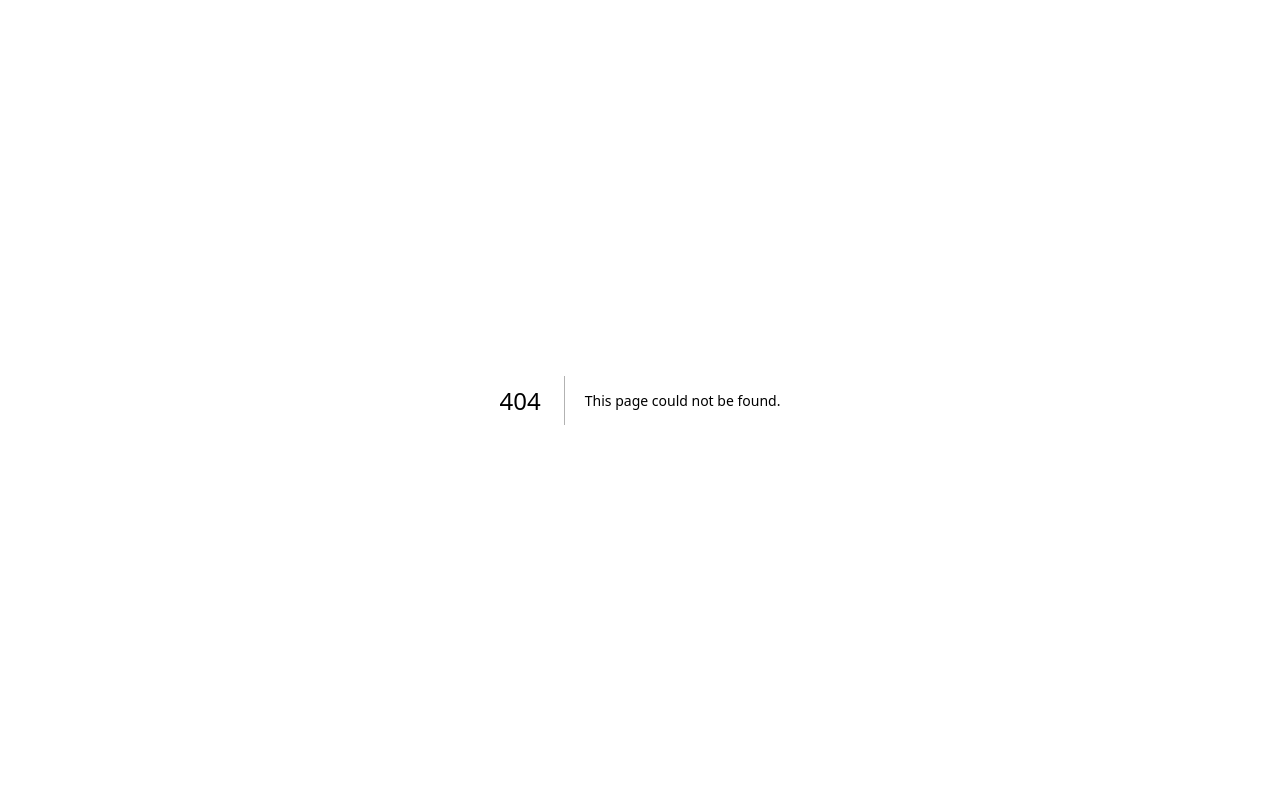
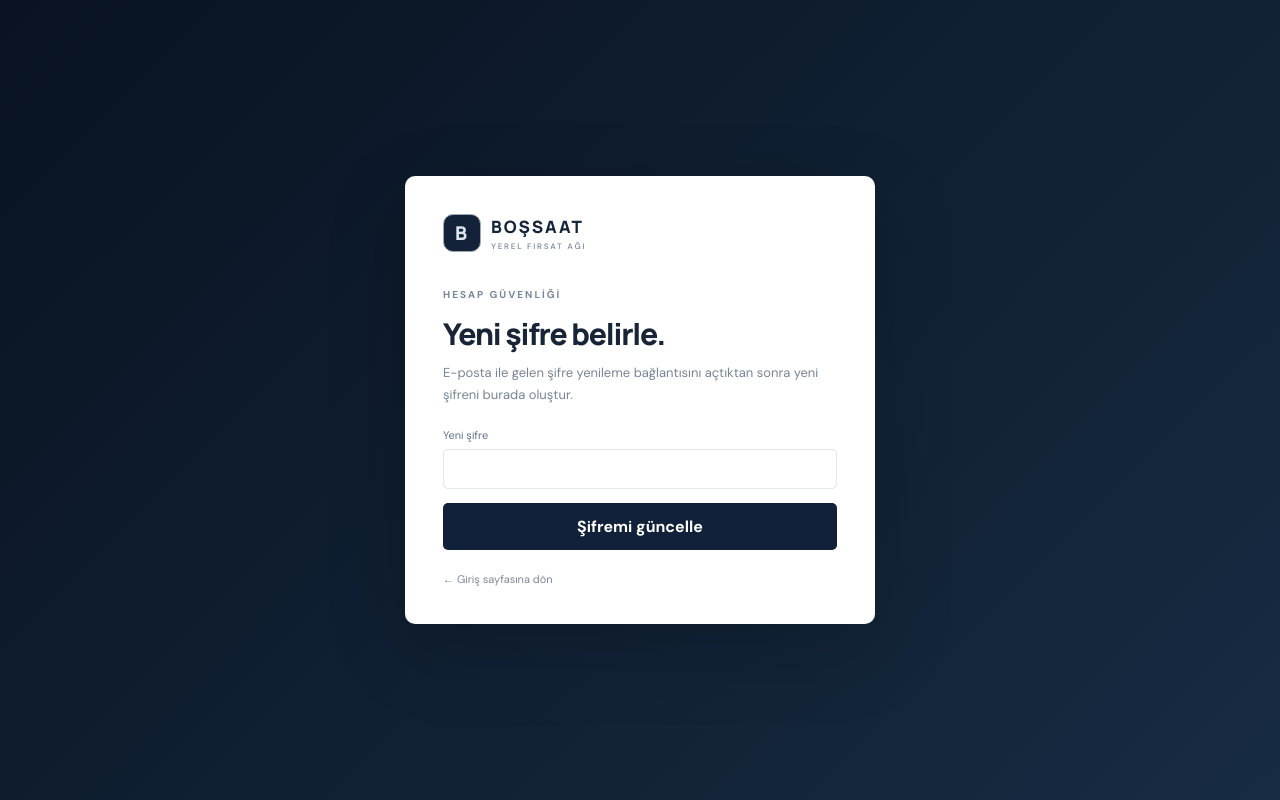
Before and after one commit to Fikrince/bossaat, a Next.js app: page /sifre-yenile in a window 1280 px wide. Before the commit this address had no page. Built offline with nearby package versions, Linux system fonts and the light colour scheme; no server answers.

Commit message:
Add password reset page

```diff
--- /dev/null
+++ b/app/sifre-yenile/page.tsx
@@ -0,0 +1,33 @@
+"use client";
+
+import { useState } from "react";
+import Link from "next/link";
+import { supabase } from "@/lib/supabase";
+
+export default function SifreYenilePage() {
+  const [password, setPassword] = useState("");
+  const [message, setMessage] = useState("");
+  const [busy, setBusy] = useState(false);
+
+  async function submit(e: React.FormEvent<HTMLFormElement>) {
+    e.preventDefault();
+    if (!supabase) { setMessage("Hesap sistemi şu anda kullanılamıyor."); return; }
+    setBusy(true); setMessage("");
+    const { error } = await supabase.auth.updateUser({ password });
+    setMessage(error ? error.message : "Şifren başarıyla güncellendi. Giriş sayfasından yeni şifrenle giriş yapabilirsin.");
+    setBusy(false);
+  }
+
+  return <main className="auth-shell"><section className="auth-card">
+    <Link className="brand auth-brand" href="/"><span className="brand-mark">B</span><span>BOŞSAAT<small>YEREL FIRSAT AĞI</small></span></Link>
+    <span className="eyebrow dark">HESAP GÜVENLİĞİ</span>
+    <h1>Yeni şifre belirle.</h1>
+    <p>E-posta ile gelen şifre yenileme bağlantısını açtıktan sonra yeni şifreni burada oluştur.</p>
+    <form onSubmit={submit}>
+      <label>Yeni şifre<input required minLength={8} type="password" value={password} onChange={e=>setPassword(e.target.value)} autoComplete="new-password" /></label>
+      <button className="submit-btn" disabled={busy}>{busy ? "Kaydediliyor…" : "Şifremi güncelle"}</button>
+    </form>
+    {message && <div className="auth-message">{message}</div>}
+    <Link className="back-link" href="/giris">← Giriş sayfasına dön</Link>
+  </section></main>;
+}
```
